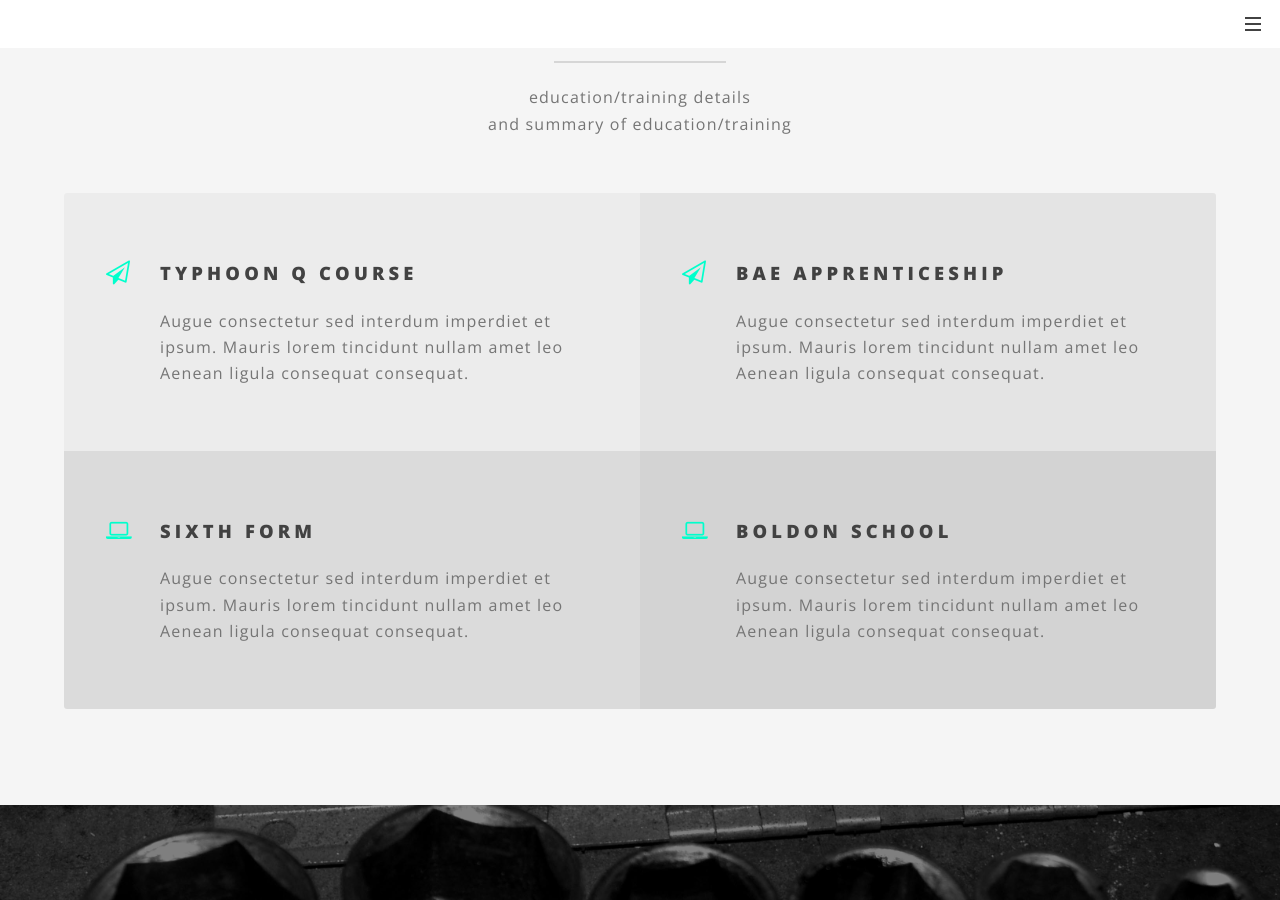
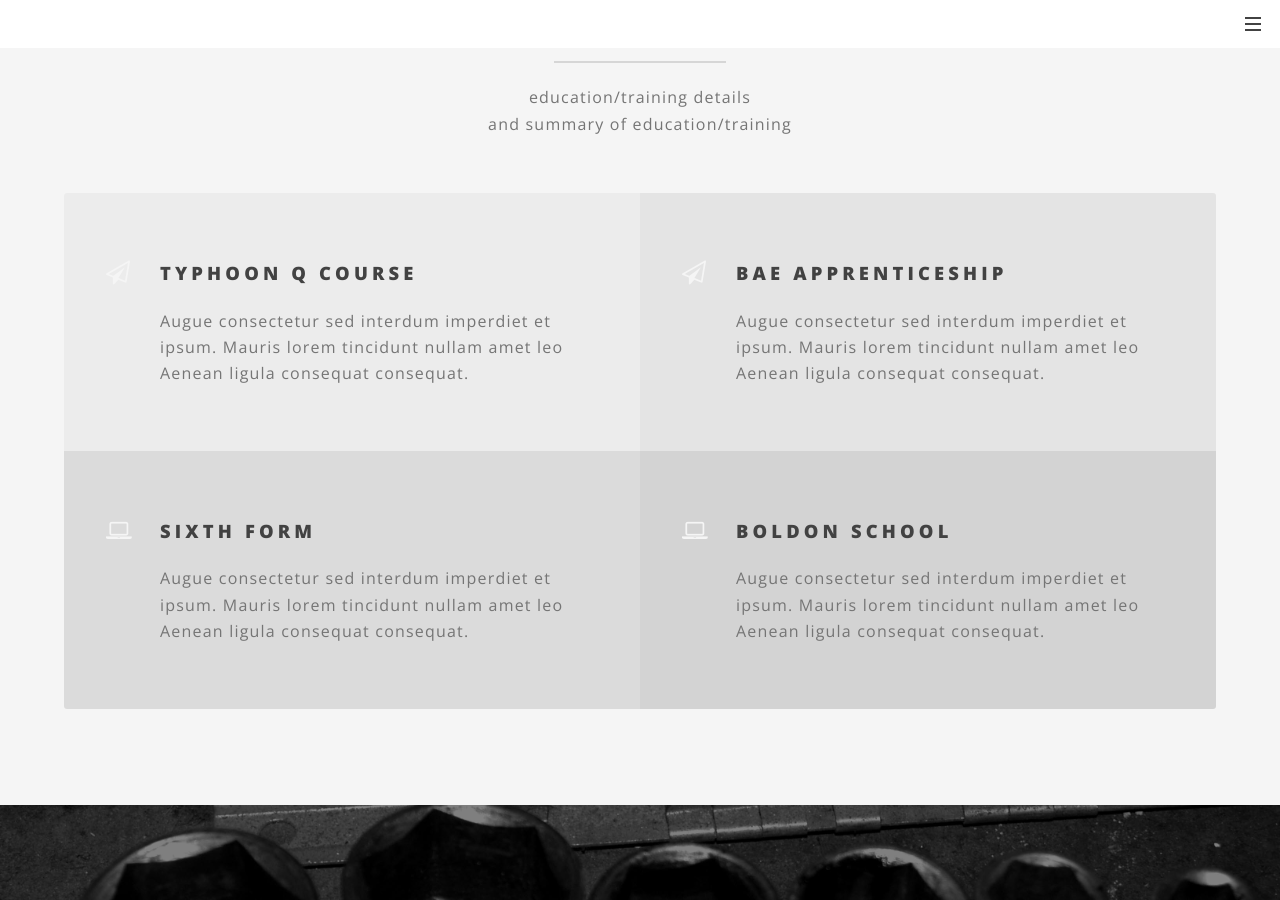
Before and after one commit to SJJUK/SJJUK.github.io, a Jekyll site: the page built from index.html, in a window 1280 px wide and 900 px high, scrolled down 2610 px. Built offline with Jekyll 4.4.1, drawn with Linux system fonts in a browser that asks for light colours.

Commit message:
Update _vars.scss

```diff
--- a/_sass/libs/_vars.scss
+++ b/_sass/libs/_vars.scss
@@ -58,7 +58,7 @@
 		),
 
 		accent2: (
-			bg:				#00ffcc,
+			bg:				#F5F5F5,
 			fg-bold:		#424242,
 			fg:				mix(#00ffcc, #ffffff, 25%),
 			fg-light:		mix(#00ffcc, #ffffff, 40%),
```
